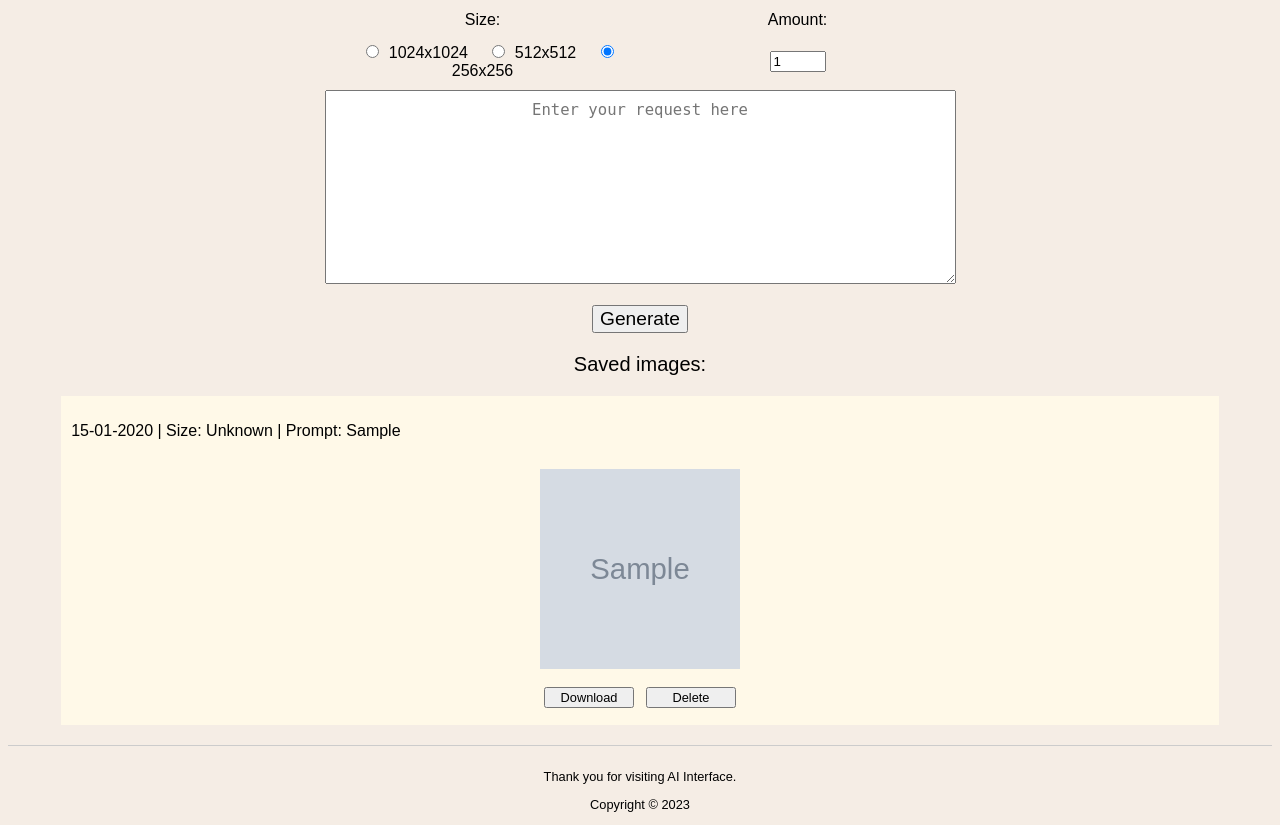
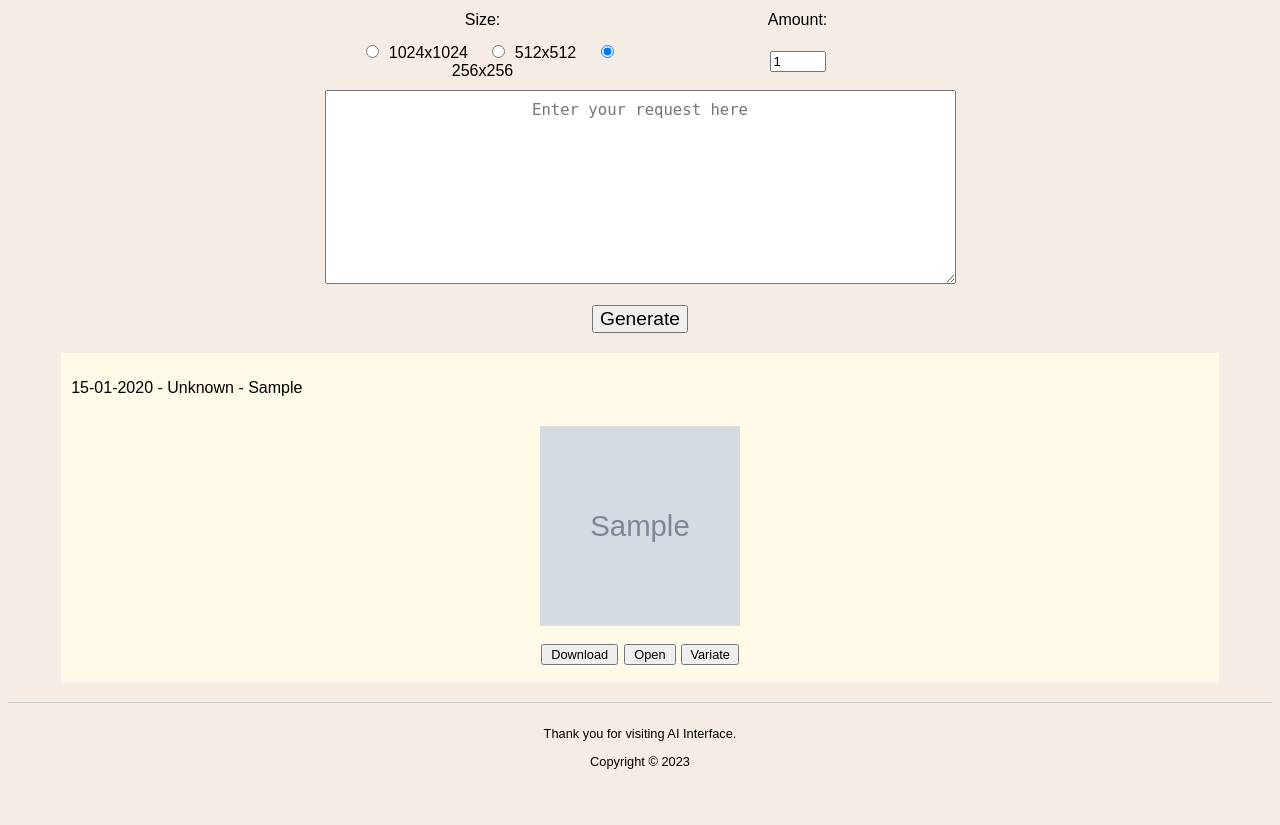
Before and after one commit to 0xDyno/OpenAI-Web, a Django app: page /image_generator/ in a window 1280 px wide. Shown: the part 190-1015 px from the top of the page. After the commit the page ends 959 px from the top, so only its background shows below. Run offline with Django 4.2, Linux system fonts and the light colour scheme; a user stored in the database is signed in; tables that the repository leaves empty hold one stand-in row (values such as "Sample post"); grey boxes marked "Sample" are stand-in pictures.

Commit message:
Finished displaying generated Images

```diff
--- a/src/image_gen/templates/_saved_images.html
+++ b/src/image_gen/templates/_saved_images.html
@@ -1,6 +1,6 @@
 {# Code part to display Saved images from DB #}
-{% load static %}
 {% if gallery %}
+    {% load static %}
     <p style="font-size: 20px">{{ gallery_message }}</p>
     <div class="gallery">
 
@@ -17,8 +17,8 @@
                     {#                    </a>#}
 
                     <table class="generated-images" id="action_buttons">
-                        <tr style="width: 50%">
-                            <th colspan="2">
+                        <tr>
+                            <th colspan="3">
                                 <a href="{% url "gallery_image" img.pk %}">
                                     <img src="{% static img.path %}" class="size"
                                          alt="generated image" id="img">
@@ -26,14 +26,20 @@
                             </th>
                         </tr>
                         <tr>
-                            <td style="width: 50%;">
+                            <td style="width: auto">
                                 <a href="{% static img.path %}" target="_blank" download>
-                                    <input type="button" class="secondary_gallery" value="Download">
+                                    <input type="button" class="secondary" value="Download">
                                 </a>
                             </td>
-                            <td style="width: 50%;">
-                                <a href="{% url "delete_image" img.id %}" target="_blank">
-                                    <input type="button" class="secondary_gallery" value="Delete">
+                            <td style="width: auto">
+                                <a href="{% url "delete_image" img.id %}">
+                                    <input type="button" class="secondary" value="Delete">
+                                </a>
+                            </td>
+                            <td style="width: auto">
+                                <a href="{% url "variate_img" img.pk %}">
+                                    <input type="button" class="secondary" value="Variate"
+                                           style="width: 4.5em;">
                                 </a>
                             </td>
                         </tr>
--- a/src/image_gen/templates/ai_page.html
+++ b/src/image_gen/templates/ai_page.html
@@ -1,7 +1,6 @@
 {% extends "main.html" %}
 
 {% block content %}
-
     <form action="{% url "image_generator" %}" method="post" id="generateForm">
         {% csrf_token %}
         <table class="generate">
@@ -48,9 +47,10 @@
                             </th>
                         </tr>
                         <tr>
+
                             <td>
-                                <a href="{% url "variate" url prompt size amount %}">
-                                    <input type="button" class="secondary" value="Variate">
+                                <a href="{% url "increase" url prompt size %}" target="_blank">
+                                    <input type="button" class="secondary" value="Increase" disabled>
                                 </a>
                             </td>
 
@@ -59,11 +59,13 @@
                                     <input type="button" class="secondary" value="Save">
                                 </a>
                             </td>
+
                             <td>
-                                <a href="{% url "increase" url prompt size %}" target="_blank">
-                                    <input type="button" class="secondary" value="Increase">
+                                <a href="{% url "variate_url" url prompt size amount %}">
+                                    <input type="button" class="secondary" value="Variate">
                                 </a>
                             </td>
+
                         </tr>
                     </table>
                 {% endfor %}
@@ -72,7 +74,48 @@
     {% endif %}
 
 
-    {% include "_saved_images.html" %}
+    {% if gallery %}
+        {% load static %}
+        <div class="gallery">
+
+            {% for dict in gallery %}
+                <p style="text-align: left">
+                    {{ dict.date }} - {{ dict.size }} - {{ dict.prompt }}
+                </p>
+                {% for img in dict.images %}
+                    <table class="generated-images">
+                        <tr style="width: 50%">
+                            <th colspan="3">
+                                <img src="{% static img.path %}" class="size" alt="generated image" id="img"
+                                     onclick="this.classList.toggle('zoom');">
+                            </th>
+                        </tr>
+                        <tr>
+                            <td>
+                                <a href="{% static img.path %}" download>
+                                    <input type="button" class="secondary" value="Download"
+                                           style="width: 6em">
+                                </a>
+                            </td>
+                            <td>
+                                <a href="{% url "gallery_image" img.pk %}">
+                                    <input type="button" class="secondary" value="Open"
+                                           style="width: 4em;">
+                                </a>
+                            </td>
+                            <td>
+                                <a href="{% url "variate_img" img.pk %}">
+                                    <input type="button" class="secondary" value="Variate"
+                                           style="width: 4.5em;">
+                                </a>
+                            </td>
+                        </tr>
+                    </table>
+                {% endfor %}
+            {% endfor %}
+
+        </div>
+    {% endif %}
 
 
     <script>
--- a/src/image_gen/urls.py
+++ b/src/image_gen/urls.py
@@ -5,7 +5,10 @@ from . import views
 urlpatterns = [
     path(r"image_generator/", views.ai_page, name="image_generator"),
 
-    path(r"image_generator/variate/<path:url>/<str:prompt>/<int:size>/<int:amount>/", views.variate, name="variate"),
+    path(r"image_generator/variate/<path:url>/<str:prompt>/<int:size>/<int:amount>/",
+         views.variate_url, name="variate_url"),
+    path(r"image_generator/variate/<int:pk>/", views.variate_img, name="variate_img"),
+
     path(r"image_generator/save/<path:url>/<str:prompt>/<int:size>/", views.save_page, name="save"),
     path(r"image_generator/increase/<path:url>/<str:prompt>/<int:size>/", views.resolution_page, name="increase"),
 
--- a/src/image_gen/utils.py
+++ b/src/image_gen/utils.py
@@ -4,10 +4,13 @@ from threading import Thread
 import openai as ai
 import requests
 from django.core.files.base import ContentFile
-from django.db.models import QuerySet
 
 from image_gen.models import GeneratedImageModel
 from main.utils import load_openai_key
+
+
+DEFAULT_VARIATE_AMOUNT = 5
+DEFAULT_GENERATE_SIZE = "256x256"
 
 
 @load_openai_key
@@ -27,9 +30,8 @@ def get_generated_imgs(prompt, number, size):
 
 
 @load_openai_key
-def variate_image(url, amount):
+def variate_image_by_url(url, amount: int = DEFAULT_VARIATE_AMOUNT, size: str = DEFAULT_GENERATE_SIZE):
     image = requests.request(url=url, method="GET").content
-    size = "256x256"
 
     try:
         response = ai.Image.create_variation(image=image, n=amount, size=size)
@@ -38,6 +40,21 @@ def variate_image(url, amount):
     except ai.OpenAIError:
         return ["Sorry, unknown error happened. Try again later or contact support."]
 
+    urls = [data["url"] for data in response['data']]
+    return urls
+
+
+@load_openai_key
+def variate_image_by_img(path, amount: int = DEFAULT_VARIATE_AMOUNT, size: str = DEFAULT_GENERATE_SIZE):
+    with open(path, "rb") as r:
+        img_bytes = r.read()
+
+    try:
+        response = ai.Image.create_variation(image=img_bytes, n=amount, size=size)
+    except (ai.InvalidRequestError, ai.error.RateLimitError) as error:
+        return [error.error["message"]]
+    except ai.OpenAIError:
+        return ["Sorry, unknown error happened. Try again later or contact support."]
     urls = [data["url"] for data in response['data']]
     return urls
 
@@ -65,7 +82,6 @@ def get_saved_imgs(user, number=500) -> list:
     raw = raw[-number:] if number else raw
 
     result = divide_by_prompt(raw, [])
-    [print(x) for x in result]
     return result
 
 
--- a/src/image_gen/views.py
+++ b/src/image_gen/views.py
@@ -8,7 +8,6 @@ from .models import GeneratedImageModel
 
 # Create your views here.
 
-DEFAULT_VARIATE = 5
 DEFAULT_INITIAL = {"size": forms.DalleForm.SIZES[2], "amount": 1}
 
 
@@ -44,12 +43,30 @@ def ai_page(request):
 
 
 @login_required
-def variate(request, url, prompt, size, amount):
+def variate_url(request, url, prompt, size, amount):
     key = Settings.objects.get(user=request.user).openai_key
     initial = {"prompt": prompt, "size": size, "amount": amount}
-    context = {"generated": utils.variate_image(key, url, DEFAULT_VARIATE),
+    context = {"generated": utils.variate_image_by_url(key, url),
                "form": forms.DalleForm(initial=initial)}
     context.update(initial)
+    return render(request=request, template_name="ai_page.html", context=context)
+
+
+def variate_img(request, pk):
+    img = GeneratedImageModel.objects.get(pk=pk)
+
+    initial = DEFAULT_INITIAL.copy()
+    initial.update({"prompt": img.prompt, "amount": utils.DEFAULT_VARIATE_AMOUNT})
+
+    key = Settings.objects.get(user=request.user).openai_key
+    context = {
+        "generated": utils.variate_image_by_img(key, img.image.name),
+        "form": forms.DalleForm(initial=initial),
+        "prompt": img.prompt,
+        "size": img.resolution,
+        "amount": utils.DEFAULT_VARIATE_AMOUNT,
+    }
+
     return render(request=request, template_name="ai_page.html", context=context)
 
 
--- a/src/static/web.css
+++ b/src/static/web.css
@@ -89,7 +89,7 @@ table.generated-images {
   display: inline-block;
 }
 
-table.generated-images td {
+table.generated-images tr {
   width: 33%
 }
 
@@ -112,13 +112,6 @@ input.main {
 input.secondary {
   margin-top: 10px;
   font-size: 0.8em;
-  width: 5em;
-}
-
-input.secondary_gallery {
-  margin-top: 10px;
-  font-size: 0.8em;
-  width: 7em;
 }
 
 textarea {
```
Also changed, not shown: src/image_gen/templates/image_page.html (+21 -10 lines).
